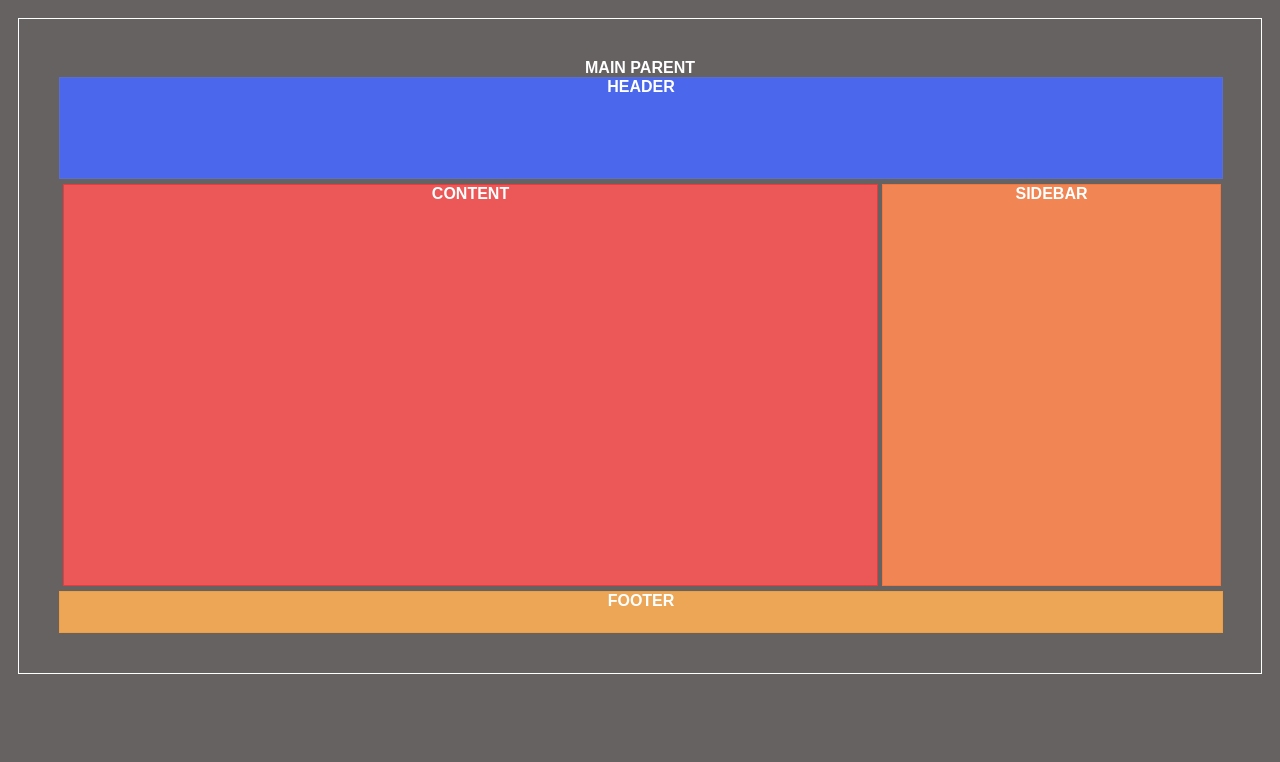
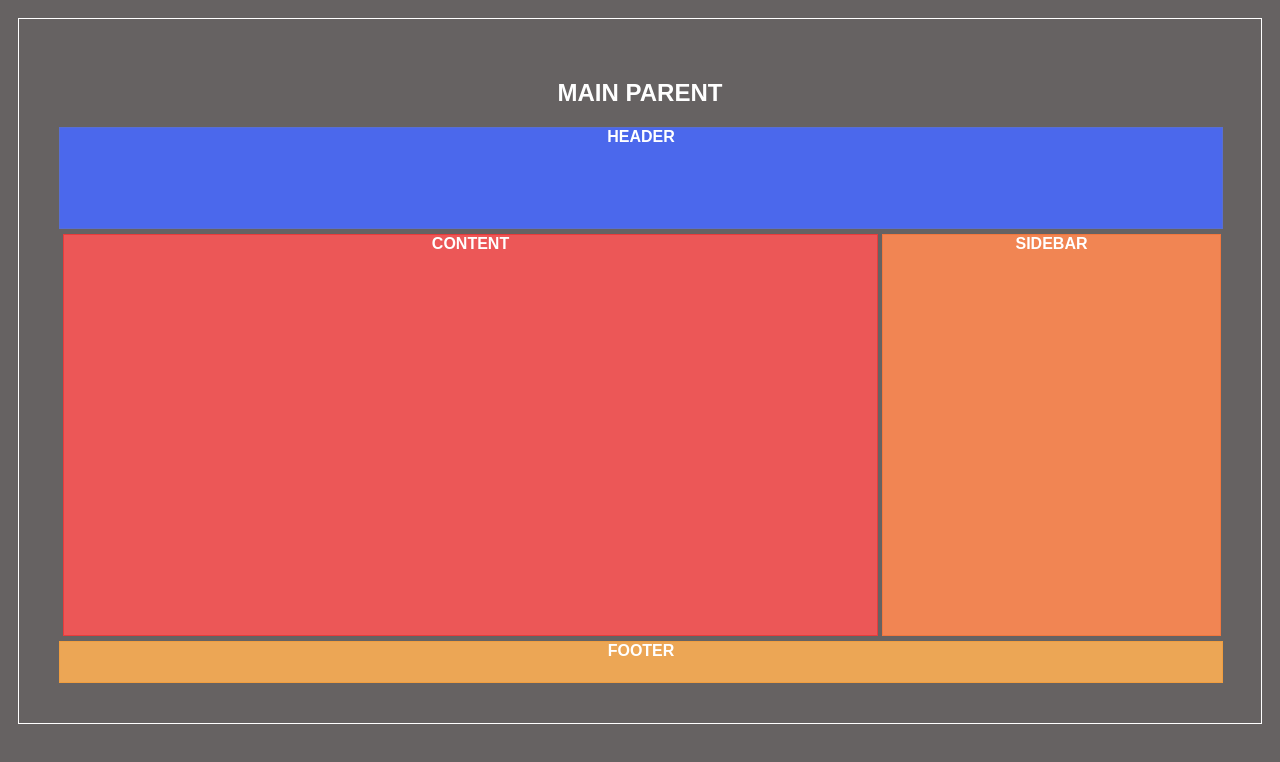
Before and after one commit to WilburtMoreno/CSS_positioning, a plain HTML site: page index.html in a window 1280 px wide. Drawn offline with Linux system fonts and the light colour scheme.

Commit message:
Update index.html

```diff
--- a/index.html
+++ b/index.html
@@ -10,7 +10,7 @@
 
 <body>
     <main>
-        Main parent
+       <h2>Main parent</h2>
         <div id="section1" class="div">
                 Header
         </div>
```
